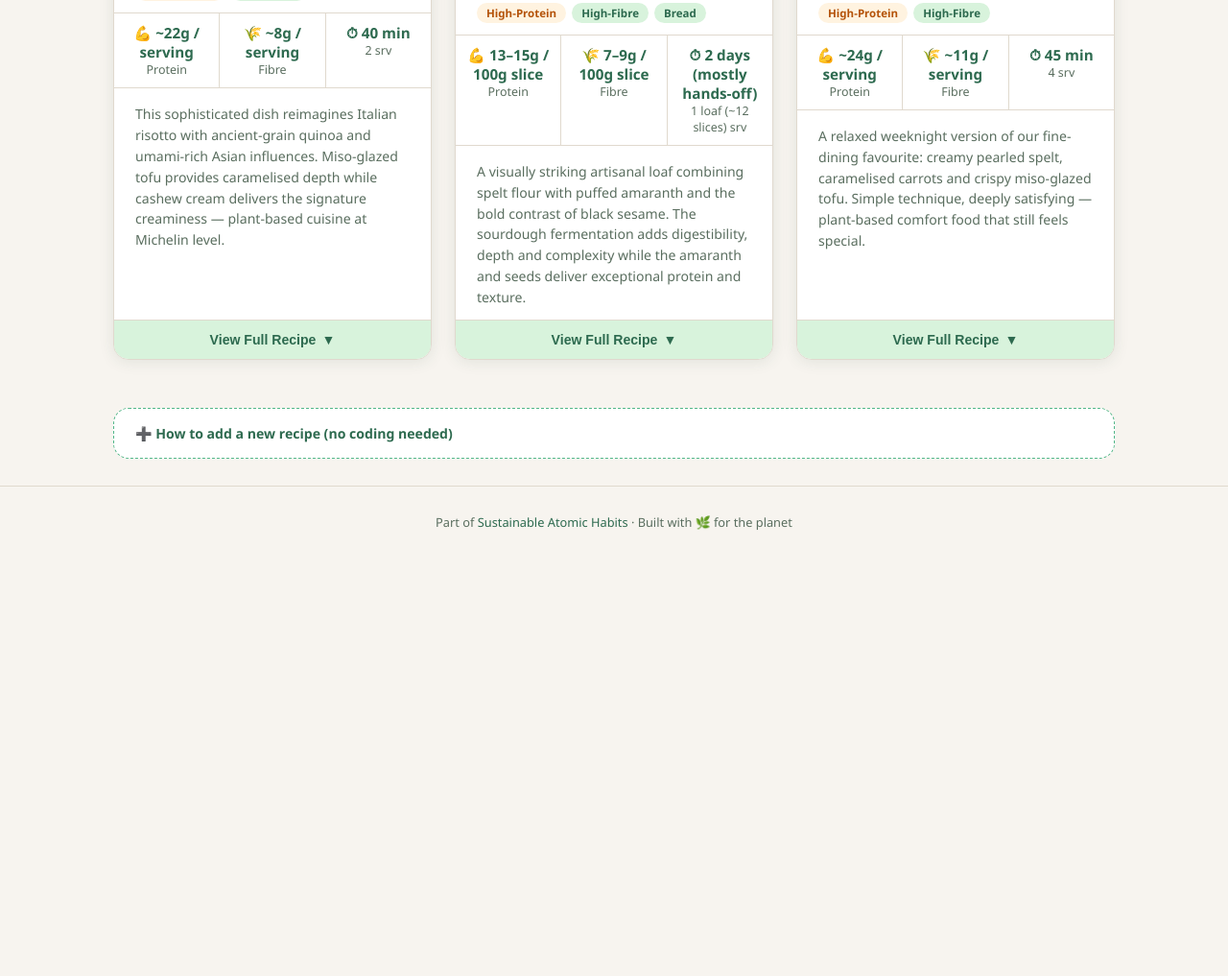
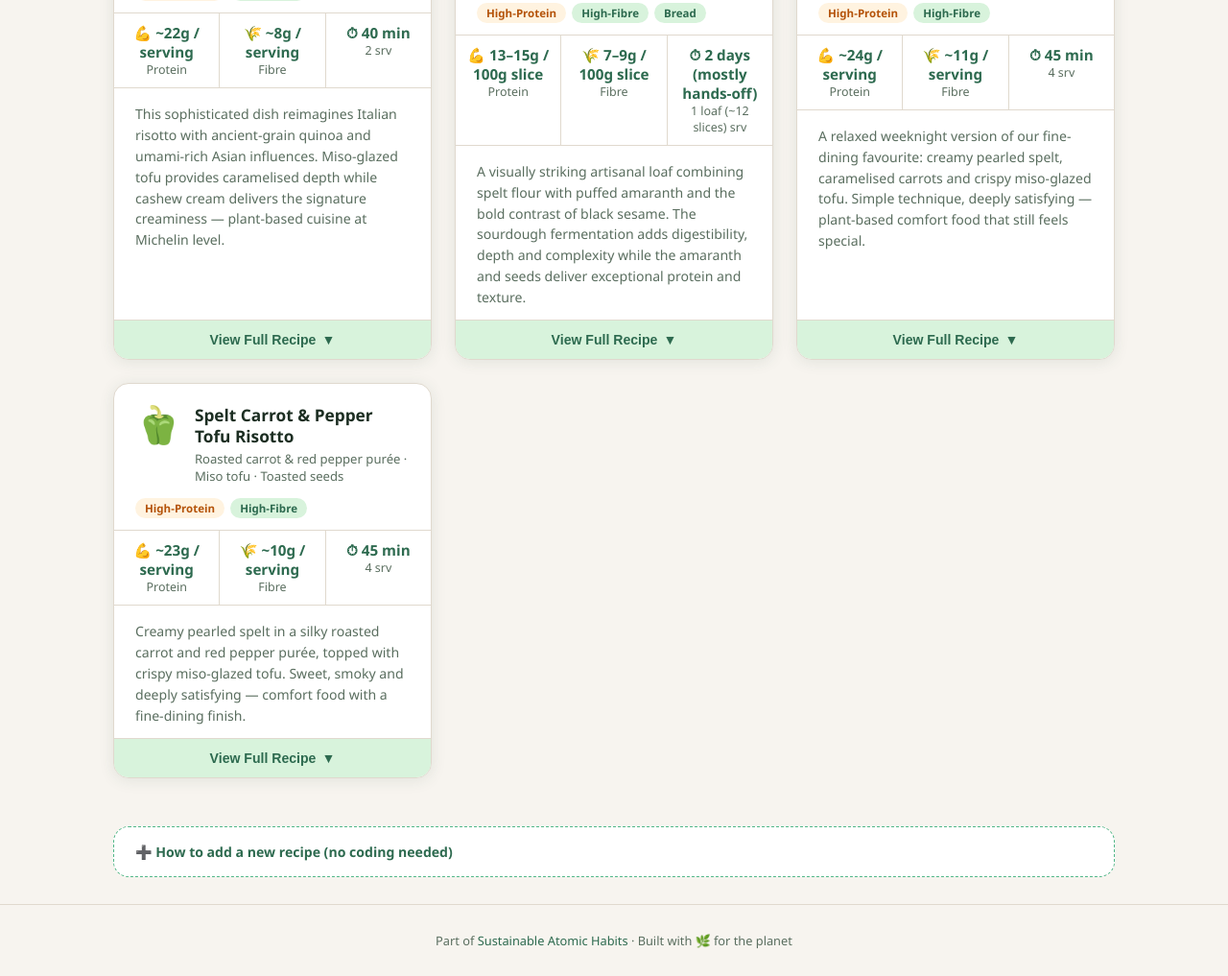
Before and after one commit to CCPDPM/Sustainable-Atomic-Habits, a plain HTML site: page SAH_recipes/index.html in a window 1280 px wide. Shown: the part 1018-2035 px from the top of the page at 96% size. Before the commit the page ends 1599 px from the top, so only its background shows below. Drawn offline with Linux system fonts and the light colour scheme.

Commit message:
Update index.html

```diff
--- a/SAH_recipes/index.html
+++ b/SAH_recipes/index.html
@@ -877,6 +877,103 @@ const RECIPES = [
       }
     ],
     tips: "Spelt releases starch more slowly than risotto rice, so keep stirring and add stock gradually — that's what builds the creaminess. Press the tofu well (15–20 min under a heavy skillet) for a crisp golden crust. Everything except the final sear can be prepped ahead, making this perfect for relaxed hosting."
+  },
+  /* ── 8. SPELT CARROT & PEPPER TOFU RISOTTO ──────────────── */
+  {
+    id:       "spelt-carrot-pepper-tofu",
+    title:    "Spelt Carrot & Pepper Tofu Risotto",
+    subtitle: "Roasted carrot & red pepper purée · Miso tofu · Toasted seeds",
+    emoji:    "🫑",
+    tags:     ["High-Protein", "High-Fibre"],
+    protein:  "~23g / serving",
+    fibre:    "~10g / serving",
+    co2:      "~2.4 kg CO₂eq saved",
+    time:     "45 min",
+    servings: "4",
+    intro:    "Creamy pearled spelt in a silky roasted carrot and red pepper purée, topped with crispy miso-glazed tofu. Sweet, smoky and deeply satisfying — comfort food with a fine-dining finish.",
+    ingredientGroups: [
+      {
+        heading: "Crispy Miso Tofu",
+        items: [
+          "800g firm tofu, pressed and cut into 2cm cubes",
+          "5 tbsp white miso paste (shiro miso)",
+          "2 tbsp maple syrup",
+          "2 tbsp rice vinegar",
+          "2 tsp toasted sesame oil",
+          "4 tbsp neutral oil (grapeseed or avocado)"
+        ]
+      },
+      {
+        heading: "Roasted Carrot & Pepper Purée",
+        items: [
+          "500g carrots, peeled and roughly chopped",
+          "2 red peppers, quartered and deseeded",
+          "3 tbsp extra-virgin olive oil",
+          "1 tsp smoked paprika",
+          "1 tsp cumin seeds",
+          "2 tbsp maple syrup",
+          "120ml vegetable stock (for blending)",
+          "Sea salt and black pepper"
+        ]
+      },
+      {
+        heading: "Spelt Risotto Base",
+        items: [
+          "400g pearled spelt (farro perlato), rinsed and drained",
+          "3 shallots, finely minced",
+          "3 cloves garlic, minced",
+          "240ml dry white wine (or extra vegetable stock)",
+          "1.6L warm vegetable stock, divided",
+          "5 tbsp nutritional yeast",
+          "3 tbsp vegan butter or olive oil",
+          "Sea salt and white pepper to taste"
+        ]
+      },
+      {
+        heading: "Finishing Touches",
+        items: [
+          "1 yellow pepper, diced and flash-fried for colour (optional)",
+          "50g toasted pumpkin seeds",
+          "Lemon zest of 1 lemon",
+          "Fresh basil or parsley",
+          "High-quality finishing olive oil"
+        ]
+      }
+    ],
+    methodSteps: [
+      {
+        heading: "Roast & blend",
+        steps: [
+          "Preheat oven to 200°C. Toss carrots and red peppers with olive oil, smoked paprika, cumin, maple syrup, salt and pepper.",
+          "Roast 30–35 minutes until caramelised at the edges. Blend with vegetable stock until silky. Season and keep warm."
+        ]
+      },
+      {
+        heading: "Prepare the miso tofu",
+        steps: [
+          "Whisk miso, maple syrup, rice vinegar and sesame oil. Toss with tofu and marinate 10 minutes.",
+          "Sear in hot oil 3–4 minutes per side until deeply golden, then add remaining marinade and toss until glossy. Keep warm."
+        ]
+      },
+      {
+        heading: "Build the spelt risotto",
+        steps: [
+          "Sauté shallots in olive oil until translucent, 3–4 minutes. Add garlic for 30 seconds.",
+          "Toast spelt 1–2 minutes, deglaze with white wine and reduce by half.",
+          "Add stock in 200ml additions, stirring frequently, until spelt is tender with a slight chew (30–35 minutes).",
+          "Stir in the carrot & pepper purée, nutritional yeast and vegan butter. Season generously."
+        ]
+      },
+      {
+        heading: "Plate & serve",
+        steps: [
+          "Divide across four warmed bowls.",
+          "Top with miso tofu, fried yellow pepper, toasted pumpkin seeds, lemon zest and basil.",
+          "Finish with your best olive oil and serve immediately."
+        ]
+      }
+    ],
+    tips: "Roasting the peppers with the skin on adds a subtle smokiness that plays beautifully against the sweet carrots — for a deeper char, leave a few pepper quarters under the grill for an extra 5 minutes before blending. A splash of lemon juice in the purée lifts the sweetness if it tastes flat."
   }
 
   // ─── ADD NEW RECIPES BELOW THIS LINE ──────────────────────
```
